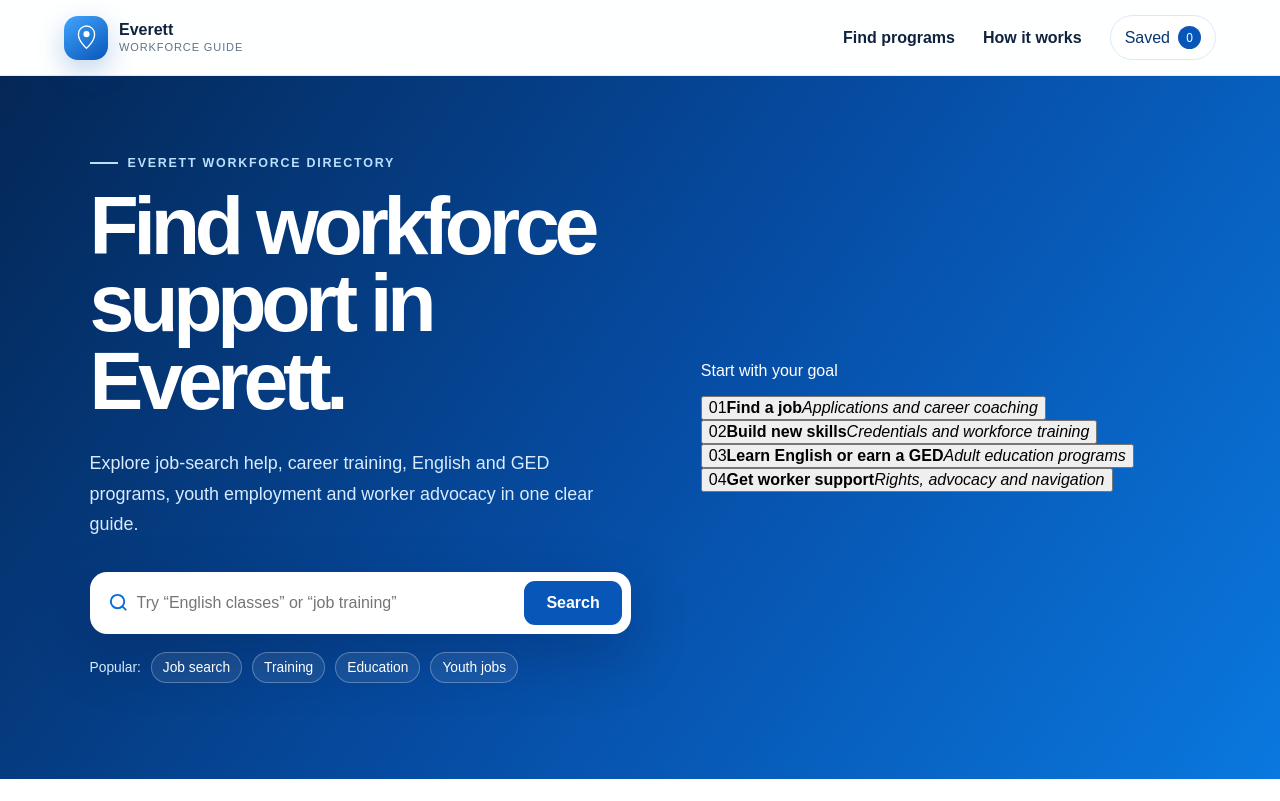
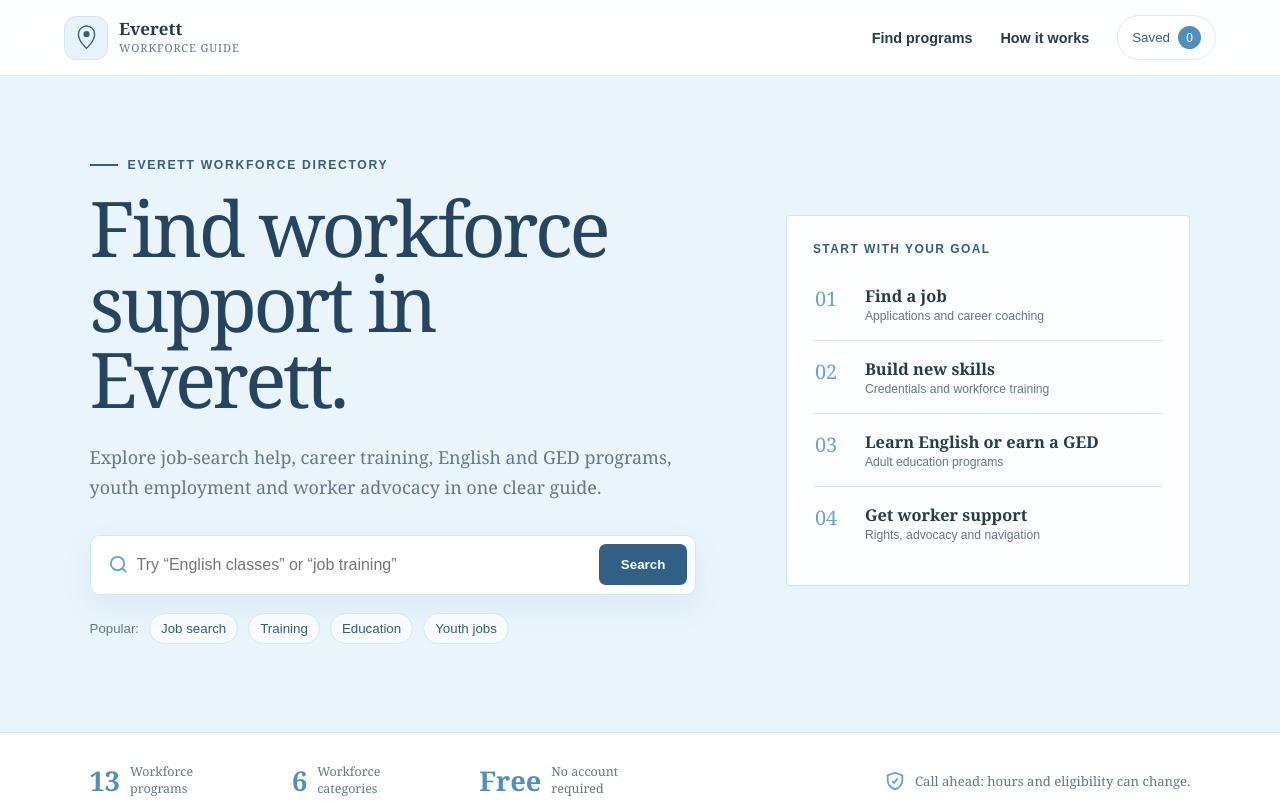
Before and after one commit to wandaa12/Resources-Map, a plain HTML site: page index.html in a window 1280 px wide. Shown: the top 801 px of the page. Drawn offline with Linux system fonts and the light colour scheme.

Commit message:
Lighten palette and introduce editorial serif styling

```diff
--- a/styles.css
+++ b/styles.css
@@ -5,27 +5,27 @@
   surfaces to reduce glare and dark navy for accessible text contrast.
 */
 :root {
-  --blue-950: #05234d;
-  --blue-900: #06366f;
-  --blue-800: #0756b8;
-  --blue-700: #0a6bdc;
-  --blue-500: #42a5ff;
-  --blue-200: #badfff;
-  --blue-100: #e7f4ff;
-  --blue-050: #f4faff;
+  --blue-950: #24445f;
+  --blue-900: #315f85;
+  --blue-800: #4f8fbd;
+  --blue-700: #68a6cf;
+  --blue-500: #94c6e5;
+  --blue-200: #cfe8f7;
+  --blue-100: #e8f4fb;
+  --blue-050: #f7fbfe;
   --white: #ffffff;
-  --ink: #10233e;
-  --muted: #61738a;
+  --ink: #263c4d;
+  --muted: #647889;
   --border: #dbe9f7;
-  --shadow: 0 20px 60px rgba(5, 54, 111, 0.12);
+  --shadow: 0 18px 48px rgba(61, 112, 148, 0.12);
   --radius-lg: 28px;
   --radius-md: 18px;
 }
 
 * { box-sizing: border-box; }
 html { scroll-behavior: smooth; }
-body { margin: 0; color: var(--ink); background: var(--blue-050); font-family: "DM Sans", sans-serif; }
-button, input { font: inherit; }
+body { margin: 0; color: var(--ink); background: var(--blue-050); font-family: Georgia, "Times New Roman", serif; }
+button, input { font-family: Arial, Helvetica, sans-serif; }
 button, a { -webkit-tap-highlight-color: transparent; }
 a { color: inherit; }
 svg { display: block; }
@@ -37,41 +37,49 @@ svg { display: block; }
 /* Header stays light and compact so core navigation remains visible. */
 .site-header { position: sticky; z-index: 20; top: 0; display: flex; align-items: center; justify-content: space-between; min-height: 76px; padding: 12px clamp(20px, 5vw, 76px); border-bottom: 1px solid rgba(219,233,247,.8); background: rgba(255,255,255,.88); backdrop-filter: blur(18px); }
 .brand { display: inline-flex; align-items: center; gap: 11px; text-decoration: none; }
-.brand-mark { display: grid; width: 44px; height: 44px; place-items: center; border-radius: 14px; color: var(--white); background: linear-gradient(145deg, var(--blue-500), var(--blue-800)); box-shadow: 0 10px 28px rgba(7,86,184,.26); }
+.brand-mark { display: grid; width: 44px; height: 44px; place-items: center; border-radius: 12px; color: var(--blue-900); background: var(--blue-100); border: 1px solid var(--blue-200); }
 .brand-mark svg { width: 27px; fill: none; stroke: currentColor; stroke-width: 2; }
 .brand-mark svg circle { fill: currentColor; stroke: none; }
 .brand > span:last-child { display: grid; line-height: 1.05; }
-.brand strong { font: 800 1rem/1 "Manrope", sans-serif; }
+.brand strong { font: 700 1.06rem/1 Georgia, "Times New Roman", serif; }
 .brand small { margin-top: 4px; color: var(--muted); font-size: .69rem; letter-spacing: .08em; text-transform: uppercase; }
 .site-header nav { display: flex; align-items: center; gap: 28px; }
-.site-header nav a { font-weight: 600; text-decoration: none; }
+.site-header nav a { font-family: Arial, Helvetica, sans-serif; font-size: .9rem; font-weight: 600; text-decoration: none; }
 .site-header nav a:hover { color: var(--blue-700); }
 .saved-nav { display: inline-flex; gap: 8px; align-items: center; padding: 10px 14px; border: 1px solid var(--border); border-radius: 999px; color: var(--blue-900); background: var(--white); cursor: pointer; }
 .saved-nav span { display: grid; min-width: 23px; height: 23px; place-items: center; border-radius: 50%; color: var(--white); background: var(--blue-800); font-size: .75rem; }
 
-/* Hero combines a task-focused search with an abstract, CSS-only map. */
-.hero { position: relative; display: grid; min-height: 660px; overflow: hidden; grid-template-columns: minmax(0,1.05fr) minmax(360px,.95fr); align-items: center; gap: 70px; padding: 80px clamp(24px, 7vw, 110px) 96px; color: var(--white); background: linear-gradient(125deg, #042756 0%, #064da5 52%, #0a78df 100%); }
+/* Hero uses an editorial layout with practical paths instead of decorative art. */
+.hero { position: relative; display: grid; min-height: 570px; grid-template-columns: minmax(0,1.2fr) minmax(320px,.8fr); align-items: center; gap: clamp(46px,7vw,110px); padding: 82px clamp(24px, 7vw, 110px) 88px; color: var(--ink); background: #eaf4fb; border-bottom: 1px solid var(--border); }
 .hero-grid { position: absolute; inset: 0; opacity: .13; background-image: linear-gradient(rgba(255,255,255,.28) 1px, transparent 1px), linear-gradient(90deg, rgba(255,255,255,.28) 1px, transparent 1px); background-size: 70px 70px; mask-image: linear-gradient(90deg, #000, transparent 84%); }
 .orb { position: absolute; border-radius: 50%; filter: blur(2px); }
 .orb-one { width: 420px; height: 420px; top: -230px; left: 28%; background: rgba(66,165,255,.25); }
 .orb-two { width: 240px; height: 240px; right: 4%; bottom: -100px; background: rgba(255,255,255,.12); }
-.hero-content, .hero-visual { position: relative; z-index: 2; }
-.eyebrow { display: flex; align-items: center; gap: 10px; margin: 0 0 18px; color: var(--blue-200); font-size: .78rem; font-weight: 700; letter-spacing: .14em; text-transform: uppercase; }
+.hero-content, .workforce-paths { position: relative; z-index: 2; }
+.eyebrow { display: flex; align-items: center; gap: 10px; margin: 0 0 18px; color: var(--blue-900); font-family: Arial, Helvetica, sans-serif; font-size: .76rem; font-weight: 700; letter-spacing: .14em; text-transform: uppercase; }
 .eyebrow span { width: 28px; height: 2px; background: currentColor; }
 .eyebrow.dark { color: var(--blue-700); }
 .eyebrow.light { color: var(--blue-200); }
-h1, h2, h3 { font-family: "Manrope", sans-serif; }
-h1 { max-width: 750px; margin: 0; font-size: clamp(3.2rem, 6.3vw, 6.5rem); line-height: .96; letter-spacing: -.065em; }
-h1 em { display: block; color: #a9d7ff; font-style: normal; }
-.hero-copy { max-width: 680px; margin: 28px 0 32px; color: #d8ebff; font-size: clamp(1rem, 1.4vw, 1.2rem); line-height: 1.7; }
-.hero-search { display: grid; max-width: 690px; padding: 8px; grid-template-columns: 26px 1fr auto; align-items: center; gap: 12px; border: 1px solid rgba(255,255,255,.3); border-radius: 17px; background: var(--white); box-shadow: 0 22px 55px rgba(0,21,60,.25); }
+h1, h2, h3 { font-family: Georgia, "Times New Roman", serif; }
+h1 { max-width: 760px; margin: 0; color: var(--blue-950); font-size: clamp(3.25rem, 6vw, 6rem); font-weight: 500; line-height: .98; letter-spacing: -.045em; }
+.hero-copy { max-width: 680px; margin: 26px 0 32px; color: var(--muted); font-size: clamp(1.04rem, 1.4vw, 1.24rem); line-height: 1.7; }
+.hero-search { display: grid; max-width: 690px; padding: 8px; grid-template-columns: 26px 1fr auto; align-items: center; gap: 12px; border: 1px solid var(--blue-200); border-radius: 10px; background: var(--white); box-shadow: 0 12px 30px rgba(70,130,170,.09); }
 .hero-search svg { width: 23px; margin-left: 8px; fill: none; stroke: var(--blue-700); stroke-width: 2; }
 .hero-search input { min-width: 0; padding: 12px 0; border: 0; outline: 0; color: var(--ink); background: transparent; font-size: 1rem; }
-.hero-search button { padding: 13px 22px; border: 0; border-radius: 11px; color: var(--white); background: var(--blue-800); font-weight: 700; cursor: pointer; }
+.hero-search button { padding: 13px 22px; border: 0; border-radius: 7px; color: var(--white); background: var(--blue-900); font-weight: 700; cursor: pointer; }
 .hero-search button:hover { background: var(--blue-900); }
-.quick-links { display: flex; flex-wrap: wrap; align-items: center; gap: 10px; margin-top: 18px; color: #d8ebff; font-size: .86rem; }
-.quick-links button { padding: 7px 11px; border: 1px solid rgba(255,255,255,.28); border-radius: 999px; color: var(--white); background: rgba(255,255,255,.08); cursor: pointer; }
-.quick-links button:hover { background: rgba(255,255,255,.18); }
+.quick-links { display: flex; flex-wrap: wrap; align-items: center; gap: 10px; margin-top: 18px; color: var(--muted); font-family: Arial, Helvetica, sans-serif; font-size: .83rem; }
+.quick-links button { padding: 7px 11px; border: 1px solid var(--blue-200); border-radius: 999px; color: var(--blue-900); background: rgba(255,255,255,.72); cursor: pointer; }
+.quick-links button:hover { background: var(--white); }
+
+.workforce-paths { padding: 26px; border: 1px solid var(--blue-200); border-radius: 4px; background: rgba(255,255,255,.82); }
+.workforce-paths > p { margin: 0 0 12px; color: var(--blue-900); font-family: Arial, Helvetica, sans-serif; font-size: .75rem; font-weight: 700; letter-spacing: .12em; text-transform: uppercase; }
+.workforce-paths button { display: grid; width: 100%; grid-template-columns: 38px 1fr; gap: 2px 12px; padding: 17px 2px; text-align: left; border: 0; border-top: 1px solid var(--border); color: var(--ink); background: transparent; cursor: pointer; }
+.workforce-paths button:first-of-type { border-top: 0; }
+.workforce-paths button span { grid-row: 1/3; color: var(--blue-700); font-family: Georgia, "Times New Roman", serif; font-size: 1.25rem; }
+.workforce-paths button strong { font-family: Georgia, "Times New Roman", serif; font-size: 1.02rem; font-weight: 700; }
+.workforce-paths button i { color: var(--muted); font-family: Arial, Helvetica, sans-serif; font-size: .76rem; font-style: normal; }
+.workforce-paths button:hover strong { color: var(--blue-800); }
 
 .hero-visual { display: flex; justify-content: center; perspective: 1000px; }
 .map-panel { position: relative; aspect-ratio: 1; width: min(100%, 510px); overflow: hidden; border: 1px solid rgba(255,255,255,.24); border-radius: 42px; background: radial-gradient(circle at 32% 26%, rgba(126,196,255,.4), transparent 22%), linear-gradient(145deg, rgba(255,255,255,.18), rgba(255,255,255,.05)); box-shadow: inset 0 0 80px rgba(2,31,73,.4), 0 40px 80px rgba(2,23,55,.35); transform: rotateY(-7deg) rotateX(3deg); backdrop-filter: blur(10px); }
@@ -91,7 +99,7 @@ h1 em { display: block; color: #a9d7ff; font-style: normal; }
 
 .trust-bar { display: grid; grid-template-columns: repeat(3,auto) 1fr; align-items: center; gap: 42px; padding: 24px clamp(24px,7vw,110px); color: var(--blue-950); background: var(--white); border-bottom: 1px solid var(--border); }
 .trust-bar > div { display: flex; align-items: center; gap: 10px; }
-.trust-bar strong { color: var(--blue-800); font: 800 1.6rem/1 "Manrope", sans-serif; }
+.trust-bar strong { color: var(--blue-800); font: 700 1.7rem/1 Georgia, "Times New Roman", serif; }
 .trust-bar span { max-width: 120px; color: var(--muted); font-size: .78rem; line-height: 1.35; }
 .trust-bar p { display: flex; justify-self: end; align-items: center; gap: 9px; color: var(--muted); font-size: .82rem; }
 .trust-bar svg { width: 22px; fill: none; stroke: var(--blue-700); stroke-width: 2; }
@@ -102,7 +110,7 @@ h1 em { display: block; color: #a9d7ff; font-style: normal; }
 .section-heading h2, .how-intro h2 { margin: 0; color: var(--blue-950); font-size: clamp(2.4rem,4.2vw,4.4rem); line-height: 1.02; letter-spacing: -.05em; }
 .section-heading > p { margin: 0; color: var(--muted); line-height: 1.7; }
 .category-scroller { display: flex; gap: 10px; margin: 44px -4px 28px; padding: 4px; overflow-x: auto; scrollbar-width: thin; }
-.category-button { flex: 0 0 auto; padding: 11px 16px; border: 1px solid var(--border); border-radius: 999px; color: var(--blue-900); background: var(--white); font-weight: 600; cursor: pointer; }
+.category-button { flex: 0 0 auto; padding: 11px 16px; border: 1px solid var(--border); border-radius: 999px; color: var(--blue-900); background: var(--white); font-family: Arial, Helvetica, sans-serif; font-weight: 600; cursor: pointer; }
 .category-button[aria-pressed="true"] { border-color: var(--blue-800); color: var(--white); background: var(--blue-800); box-shadow: 0 8px 20px rgba(7,86,184,.22); }
 .directory-toolbar { display: flex; align-items: center; justify-content: space-between; gap: 20px; margin-bottom: 26px; }
 .directory-toolbar p { color: var(--muted); }
@@ -117,11 +125,11 @@ h1 em { display: block; color: #a9d7ff; font-style: normal; }
 .resource-card { display: flex; min-height: 410px; padding: 24px; flex-direction: column; border: 1px solid var(--border); border-radius: var(--radius-md); background: var(--white); box-shadow: 0 10px 30px rgba(5,54,111,.06); transition: transform .25s ease, box-shadow .25s ease, border-color .25s ease; }
 .resource-card:hover { border-color: var(--blue-200); box-shadow: var(--shadow); transform: translateY(-6px); }
 .card-top { display: flex; align-items: center; justify-content: space-between; gap: 12px; }
-.category-badge { display: inline-flex; padding: 7px 10px; border-radius: 999px; color: var(--blue-800); background: var(--blue-100); font-size: .7rem; font-weight: 700; letter-spacing: .05em; text-transform: uppercase; }
+.category-badge { display: inline-flex; padding: 7px 10px; border-radius: 999px; color: var(--blue-900); background: var(--blue-100); font-family: Arial, Helvetica, sans-serif; font-size: .68rem; font-weight: 700; letter-spacing: .05em; text-transform: uppercase; }
 .save-button { display: grid; width: 38px; height: 38px; place-items: center; border: 1px solid var(--border); border-radius: 50%; color: var(--blue-700); background: var(--white); cursor: pointer; }
 .save-button svg { width: 18px; fill: none; stroke: currentColor; stroke-width: 1.8; }
 .save-button.saved { color: var(--white); background: var(--blue-800); }.save-button.saved svg { fill: currentColor; }
-.resource-card h3 { margin: 20px 0 10px; color: var(--blue-950); font-size: 1.25rem; line-height: 1.22; letter-spacing: -.025em; }
+.resource-card h3 { margin: 20px 0 10px; color: var(--blue-950); font-size: 1.4rem; font-weight: 600; line-height: 1.22; letter-spacing: -.02em; }
 .card-summary { margin: 0 0 18px; color: var(--muted); font-size: .9rem; line-height: 1.58; }
 .card-meta { display: grid; gap: 9px; margin: 0 0 17px; padding: 0; color: var(--ink); font-size: .82rem; list-style: none; }
 .card-meta li { position: relative; padding-left: 23px; }
@@ -135,11 +143,11 @@ h1 em { display: block; color: #a9d7ff; font-style: normal; }
 .empty-state { max-width: 540px; margin: 70px auto 0; text-align: center; }.empty-state > span { color: var(--blue-500); font-size: 4rem; }.empty-state h3 { margin-bottom: 5px; font-size: 1.6rem; }.empty-state p { color: var(--muted); }.empty-state button { padding: 11px 18px; border: 0; border-radius: 10px; color: var(--white); background: var(--blue-800); cursor: pointer; }
 
 /* How-it-works section breaks up the long card directory. */
-.how-section { display: grid; grid-template-columns: minmax(280px,.8fr) 1.2fr; gap: 80px; padding: 110px clamp(24px,7vw,110px); color: var(--white); background: var(--blue-950); }
-.how-intro h2 { color: var(--white); }.how-intro > p:last-child { max-width: 450px; color: var(--blue-200); line-height: 1.7; }
+.how-section { display: grid; grid-template-columns: minmax(280px,.8fr) 1.2fr; gap: 80px; padding: 110px clamp(24px,7vw,110px); color: var(--ink); background: #dfeef8; border-top: 1px solid var(--border); }
+.how-intro h2 { color: var(--blue-950); }.how-intro > p:last-child { max-width: 450px; color: var(--muted); line-height: 1.7; }
 .steps { display: grid; gap: 14px; margin: 0; padding: 0; list-style: none; }
-.steps li { display: grid; grid-template-columns: 64px 1fr; gap: 20px; padding: 24px; border: 1px solid rgba(255,255,255,.13); border-radius: 17px; background: rgba(255,255,255,.045); }
-.steps > li > span { color: var(--blue-500); font: 800 1.5rem/1 "Manrope",sans-serif; }.steps h3 { margin: 0 0 7px; }.steps p { margin: 0; color: var(--blue-200); line-height: 1.55; }
+.steps li { display: grid; grid-template-columns: 64px 1fr; gap: 20px; padding: 24px; border: 1px solid var(--blue-200); border-radius: 4px; background: rgba(255,255,255,.58); }
+.steps > li > span { color: var(--blue-800); font: 700 1.5rem/1 Georgia, "Times New Roman", serif; }.steps h3 { margin: 0 0 7px; }.steps p { margin: 0; color: var(--muted); line-height: 1.55; }
 
 footer { display: grid; grid-template-columns: 1fr 1.4fr auto; align-items: center; gap: 45px; padding: 42px clamp(24px,7vw,110px); color: var(--muted); background: var(--white); }
 .footer-brand { display: flex; align-items: center; gap: 13px; }.brand-mark.small { width: 38px; height: 38px; border-radius: 12px; }.footer-brand p, .footer-note { margin: 0; font-size: .78rem; line-height: 1.55; }.footer-brand strong { color: var(--blue-950); }.footer-links { display: flex; gap: 18px; }.footer-links a { color: var(--blue-800); font-size: .8rem; font-weight: 700; }
@@ -148,8 +156,8 @@ footer { display: grid; grid-template-columns: 1fr 1.4fr auto; align-items: cent
 dialog { width: min(760px,calc(100% - 28px)); max-height: min(86vh,900px); padding: 0; overflow: auto; border: 0; border-radius: 24px; color: var(--ink); background: var(--white); box-shadow: 0 40px 110px rgba(1,25,61,.35); }
 dialog::backdrop { background: rgba(2,23,55,.68); backdrop-filter: blur(5px); }
 .dialog-close { position: sticky; z-index: 2; top: 16px; float: right; display: grid; width: 42px; height: 42px; margin: 16px 16px -58px 0; place-items: center; border: 1px solid var(--border); border-radius: 50%; color: var(--blue-900); background: rgba(255,255,255,.92); font-size: 1.5rem; cursor: pointer; }
-.dialog-hero { padding: 42px 34px 30px; color: var(--white); background: linear-gradient(135deg,var(--blue-900),var(--blue-700)); }
-.dialog-hero .category-badge { color: var(--blue-950); background: var(--blue-200); }.dialog-hero h2 { max-width: 620px; margin: 18px 0 10px; font-size: clamp(1.8rem,4vw,2.7rem); line-height: 1.08; }.dialog-hero p { max-width: 620px; margin: 0; color: #d9ecff; line-height: 1.6; }
+.dialog-hero { padding: 42px 34px 30px; color: var(--blue-950); background: var(--blue-100); border-bottom: 1px solid var(--blue-200); }
+.dialog-hero .category-badge { color: var(--blue-950); background: var(--white); }.dialog-hero h2 { max-width: 620px; margin: 18px 0 10px; font-size: clamp(1.8rem,4vw,2.7rem); line-height: 1.08; }.dialog-hero p { max-width: 620px; margin: 0; color: var(--muted); line-height: 1.6; }
 .dialog-body { display: grid; gap: 24px; padding: 30px 34px 36px; }.detail-contact { display: flex; flex-wrap: wrap; gap: 10px; }.detail-contact a { padding: 10px 13px; border-radius: 9px; color: var(--blue-800); background: var(--blue-100); font-weight: 700; text-decoration: none; }.detail-grid { display: grid; grid-template-columns: 1fr 1fr; gap: 14px; }.detail-block { padding: 16px; border: 1px solid var(--border); border-radius: 13px; background: var(--blue-050); }.detail-block h3 { margin: 0 0 7px; color: var(--blue-900); font-size: .78rem; letter-spacing: .06em; text-transform: uppercase; }.detail-block p { margin: 0; color: var(--muted); line-height: 1.55; }.source-note { margin: 0; padding: 13px 15px; border-left: 3px solid var(--blue-500); color: var(--muted); background: var(--blue-050); font-size: .8rem; line-height: 1.55; }
 
 /* Reveal animations run only where motion is welcome. */
@@ -157,7 +165,7 @@ dialog::backdrop { background: rgba(2,23,55,.68); backdrop-filter: blur(5px); }
 @keyframes pinFloat { 0%,100% { margin-top: 0; } 50% { margin-top: -12px; } }
 
 @media (max-width: 1050px) {
-  .hero { min-height: auto; grid-template-columns: 1fr; }.hero-content { max-width: 760px; }.hero-visual { display: none; }
+  .hero { min-height: auto; grid-template-columns: 1fr; }.hero-content { max-width: 760px; }.workforce-paths { max-width: 760px; }
   .trust-bar { grid-template-columns: repeat(3,1fr); }.trust-bar p { grid-column: 1/-1; justify-self: start; margin: 0; }
   .resource-grid { grid-template-columns: repeat(2,minmax(0,1fr)); }
 }
```
